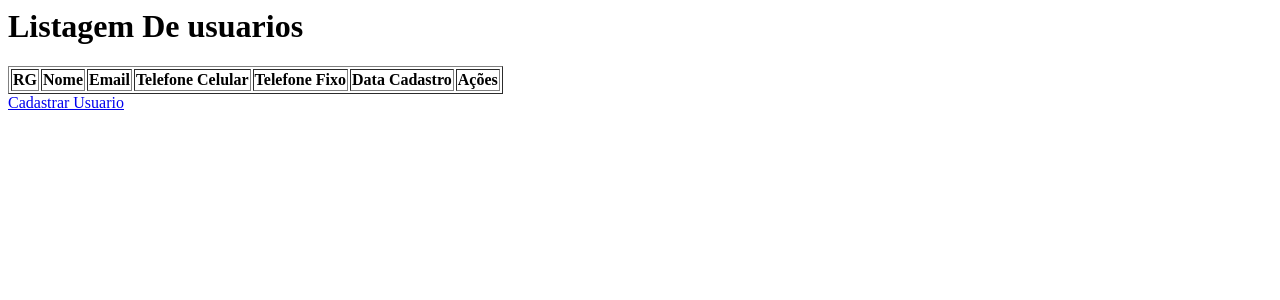
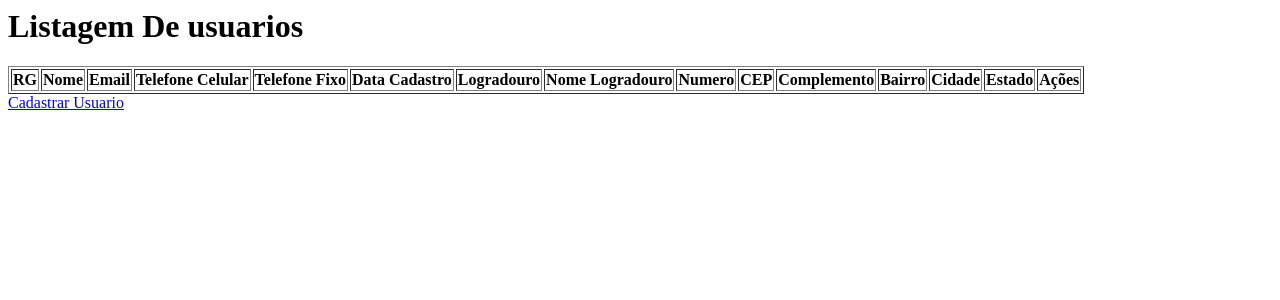
Before and after one commit to DiegoOliveira01/Crudgym, a PHP site: page / in a window 1280 px wide. Shown: the top 300 px of the page. Run offline with PHP 8.4, Linux system fonts and the light colour scheme; data that the repository does not hold is empty.

Commit message:
Add files via upload

```diff
--- a/index.php
+++ b/index.php
@@ -17,6 +17,14 @@ if($sql->rowcount() > 0){
         <th>Telefone Celular</th>
         <th>Telefone Fixo</th>
         <th>Data Cadastro</th>
+        <th>Logradouro</th>
+        <th>Nome Logradouro</th>
+        <th>Numero</th>
+        <th>CEP</th>
+        <th>Complemento</th>
+        <th>Bairro</th>
+        <th>Cidade</th>
+        <th>Estado</th>
         <th>Ações</th>
     </tr>
     <?php foreach($lista as $usuario): ?>
@@ -27,6 +35,14 @@ if($sql->rowcount() > 0){
             <td><?=$usuario['tel_cel'];?></td>
             <td><?=$usuario['tel_fixo'];?></td>
             <td><?=$usuario['data_cadastro'];?></td>
+            <td><?=$usuario['logradouro'];?></td>
+            <td><?=$usuario['nome_logradouro'];?></td>
+            <td><?=$usuario['numero'];?></td>
+            <td><?=$usuario['CEP'];?></td>
+            <td><?=$usuario['complemento'];?></td>
+            <td><?=$usuario['bairro'];?></td>
+            <td><?=$usuario['cidade'];?></td>
+            <td><?=$usuario['estado'];?></td>
             <td>
                 <a href="editar.php?RG=<?=$usuario['RG'];?>">[Editar]</a>
                 <a href="excluir.php?RG=<?=$usuario['RG'];?>">[Excluir]</a>
```
Also changed, not shown: cadastrar.php (+27 -3 lines), cadastrar_action.php (+18 -2 lines).
